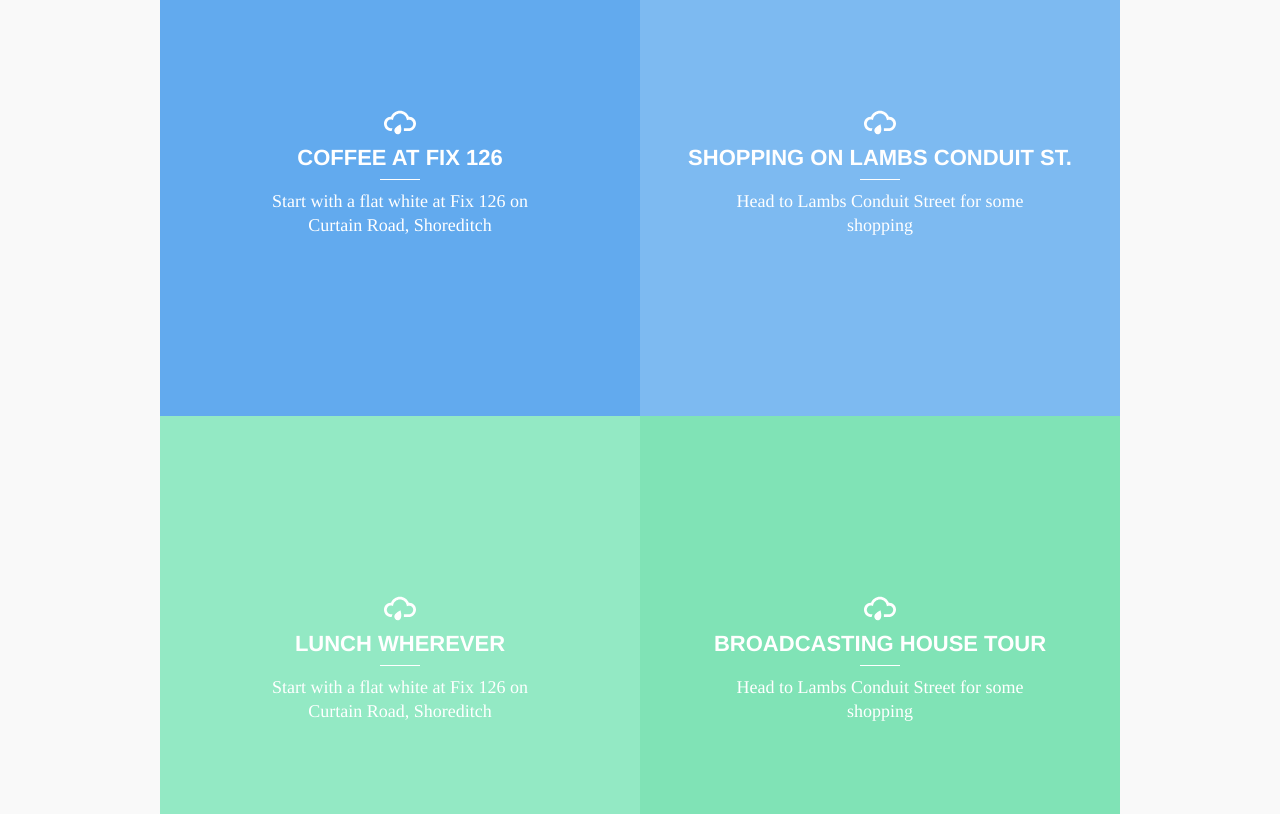
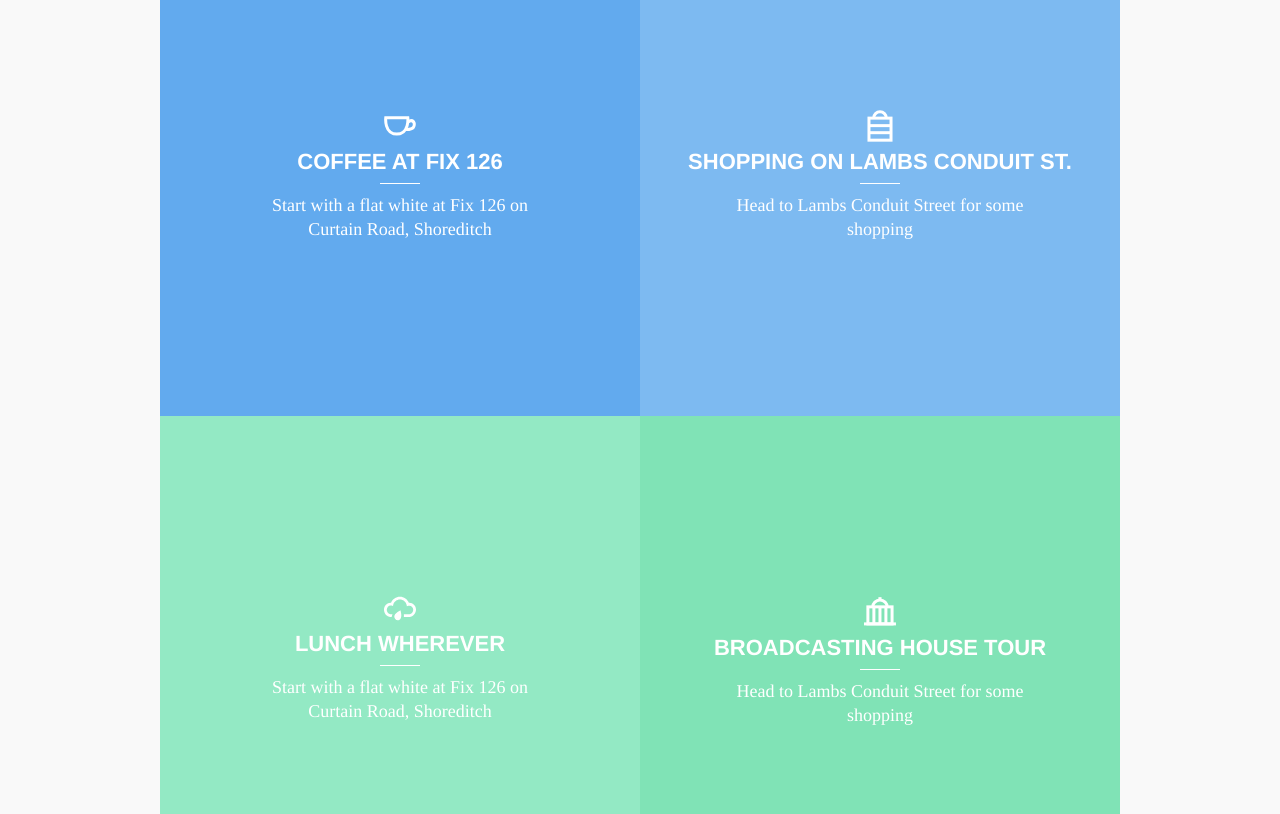
Before and after one commit to anothertompetty/daysmiths, a Jekyll site: the page built from tom.html, in a window 1280 px wide. Shown: the part 628-1442 px from the top of the page. Built offline with Jekyll 4.4.1, drawn with Linux system fonts in a browser that asks for light colours; nearby versions of some CDN libraries; Markdown is read by kramdown in place of the engine named in the settings.

Commit message:
adding new icons

```diff
--- a/css/style.css
+++ b/css/style.css
@@ -699,6 +699,12 @@
             animation: fadein 1s;
 }
 
+footer {
+	position: relative;
+	bottom: 0px;
+	height: auto;
+}
+
 }
 
 /*--------------
--- a/tom.html
+++ b/tom.html
@@ -26,7 +26,7 @@
 
 	<div class="first item">
 
-		<img src="img/weather.svg">
+		<img src="img/coffee.svg">
 
 		<h2>Coffee at Fix 126</h2><hr>
 
@@ -38,7 +38,7 @@
 
 	<div class="second item">
 
-		<img src="img/weather.svg">
+		<img src="img/shopping.svg">
 
 		<h2>Shopping on Lambs Conduit St.</h2><hr>
 
@@ -66,7 +66,7 @@
 
 	<div class="fourth item">
 
-		<img src="img/weather.svg">
+		<img src="img/institution.svg">
 
 		<h2>Broadcasting House Tour</h2><hr>
 
```
Also changed, not shown: img/coffee.svg (added), img/institution.svg (added), img/shopping.svg (added).
